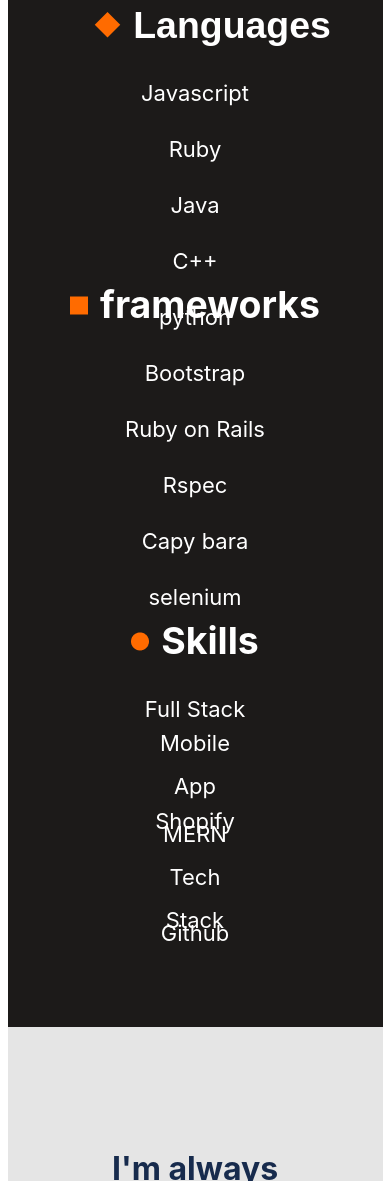
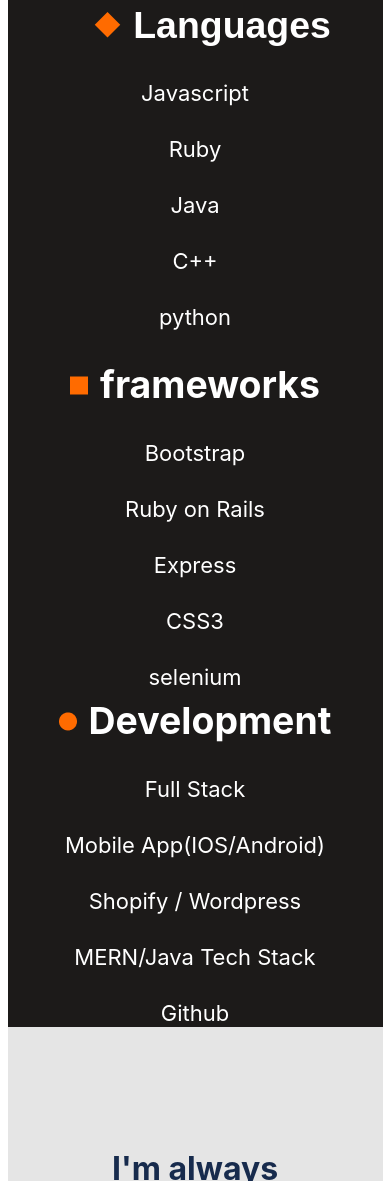
Before and after one commit to TapishKhari/FirstDevProject, a website: page index.html in a window 390 px wide. Shown: the part 1632-2813 px from the top of the page. Drawn offline with Linux system fonts and the light colour scheme.

Commit message:
Done changes in CSS of mobile view

```diff
--- a/index.html
+++ b/index.html
@@ -210,21 +210,21 @@
                     <ul>
                         <li class="bootstrap"><a href="#">Bootstrap</a></li>
                         <li class="Ruby-on-rails"><a href="#">Ruby on Rails</a></li>
-                        <li class="rspec"><a href="#">Rspec</a></li>
-                        <li class="css2"><a href="#">Capy bara</a></li>
+                        <li class="rspec"><a href="#">Express</a></li>
+                        <li class="css2"><a href="#">CSS3</a></li>
                         <li class="selenium"><a href="#">selenium</a></li>
                     </ul>
                 </div>
                 <div class="skill-cont">
                     <div class="skills">
                         <img src="images/Rectangle-57.png" alt="circular icon">
-                        <h3 class="Skill">Skills</h3>
+                        <h3 class="Skill"> Development </h3>
                     </div>
                     <ul>
-                        <li class="Codekit"><a href="#">Full Stack</a></li>
-                        <li class="Github"><a href="#">Mobile App</a></li>
-                        <li class="Codepen"><a href="#">Shopify</a></li>
-                        <li class="Gitlab"><a href="#">MERN Tech Stack</a></li>
+                        <li class="Codekit"><a href="#">Full Stack </a></li>
+                        <li class="Github"><a href="#">Mobile App(IOS/Android) </a></li>
+                        <li class="Codepen"><a href="#">Shopify / Wordpress</a></li>
+                        <li class="Gitlab"><a href="#">MERN/Java Tech Stack</a></li>
                         <li class="terminal"><a href="#">Github</a></li>
                     </ul>
                 </div>
--- a/style.css
+++ b/style.css
@@ -711,6 +711,7 @@
   width: 281px;
   height: 336px;
   display: flex;
+  margin-top:80px;
   margin-left: 23px;
   margin-right: 23px;
   flex-direction: column;
@@ -892,13 +893,13 @@
   flex-direction: row;
   align-items: center;
   padding: 12px 0;
-  width: 114px;
-  height: 48px;
-  font-family: var(--font4);
-  font-style: normal;
-  font-weight: 400;
-  font-size: 22px;
-  line-height: 43px;
+  width: 300px;
+  height: 48px;
+  font-family: var(--font4);
+  font-style: normal;
+  font-weight: 400;
+  font-size: 22px;
+  line-height: 80px;
   text-align: center;
 }
 
@@ -907,7 +908,7 @@
   flex-direction: row;
   align-items: center;
   padding: 12px 0;
-  width: 114px;
+  width: 300px;
   height: 48px;
   font-family: var(--font4);
   font-style: normal;
@@ -922,7 +923,7 @@
   flex-direction: row;
   align-items: center;
   padding: 12px 0;
-  width: 114px;
+  width: 300px;
   height: 48px;
   font-family: var(--font4);
   font-style: normal;
@@ -937,7 +938,7 @@
   flex-direction: row;
   align-items: center;
   padding: 12px 0;
-  width: 114px;
+  width: 300px;
   height: 48px;
   font-family: var(--font4);
   font-style: normal;
@@ -2282,7 +2283,7 @@
     flex-direction: row;
     align-items: center;
     padding: 12px 0;
-    width: 400px;
+    width: 700px;
     height: 48px;
     font-family: var(--font4);
     font-style: normal;
```
Also changed, not shown: 1 other file. Lines whose indentation alone changed are shown as unchanged.
